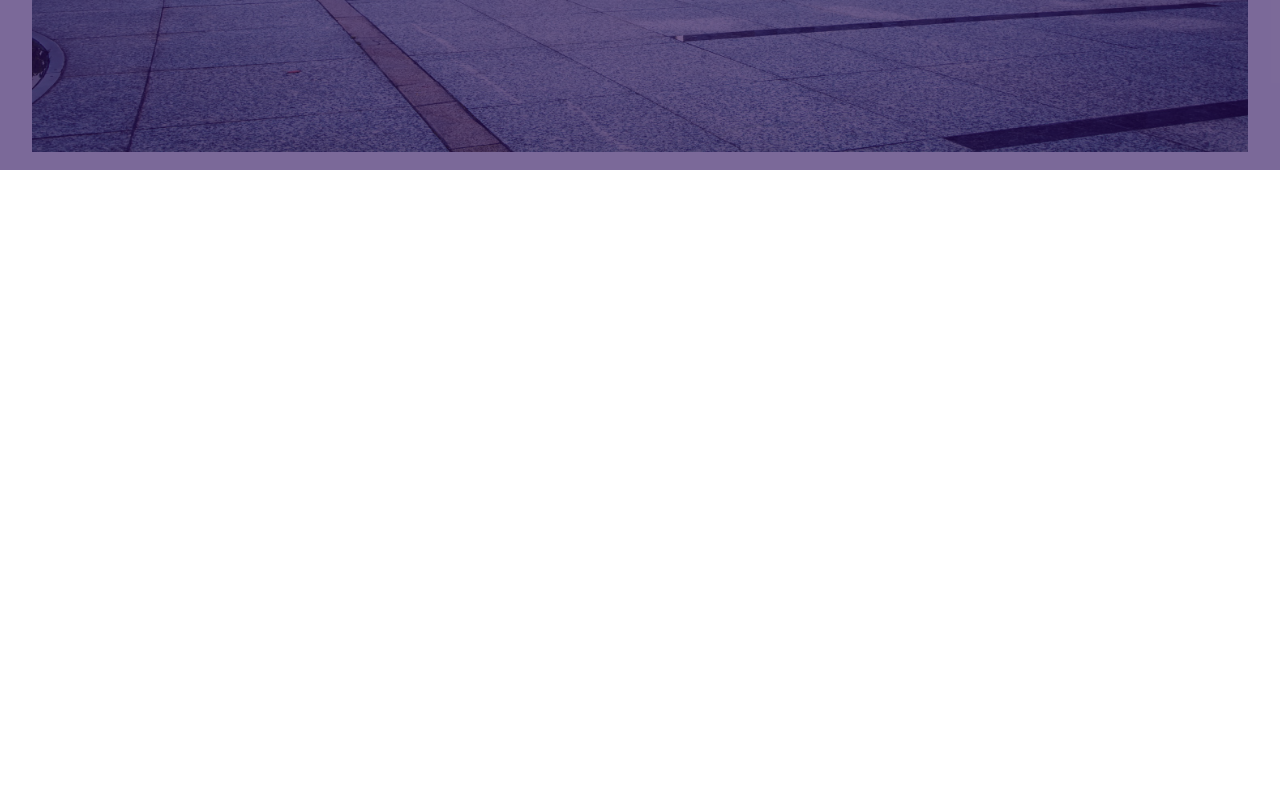
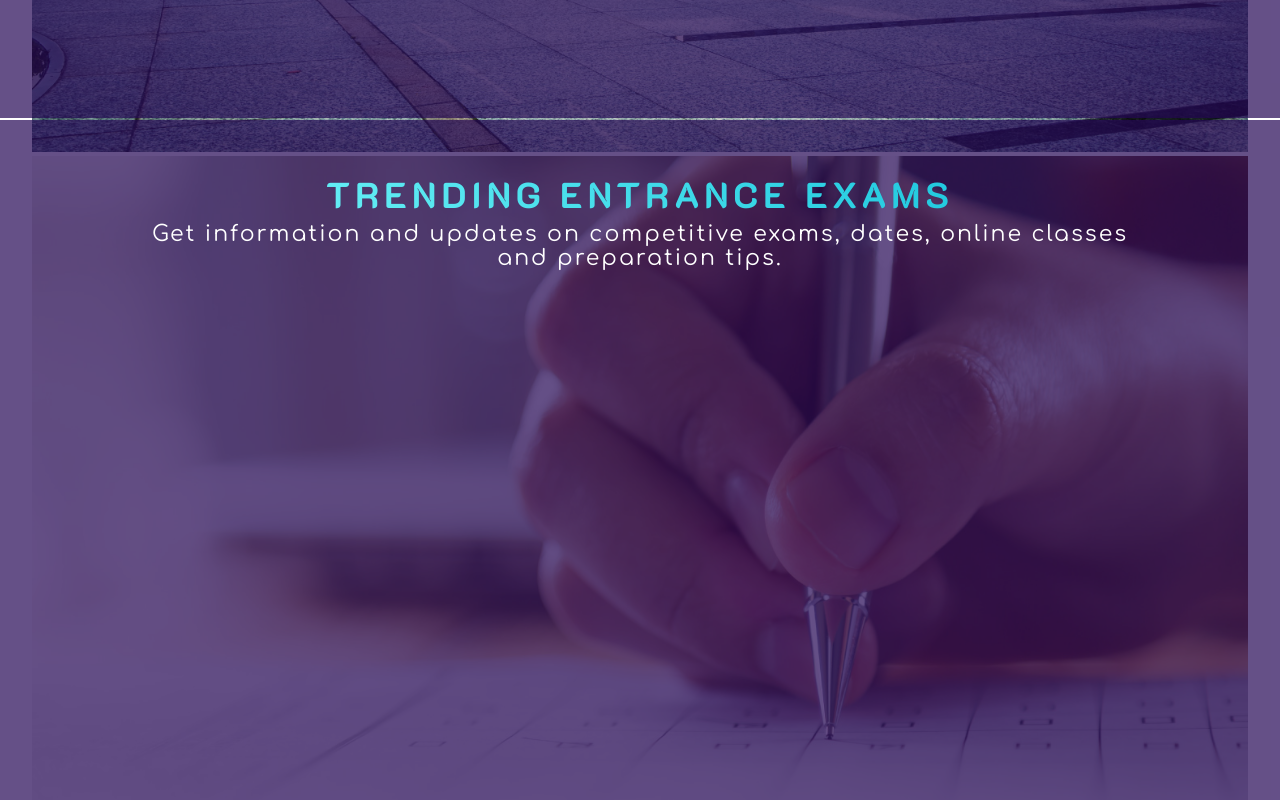
Before and after one commit to ujjwxl/collegeclub, a React (Vite) app in the folder frontend/: page / in a window 1280 px wide. Shown: the part 680-1480 px from the top of the page. Before the commit the page ends 868 px from the top, so only its background shows below. Built offline with nearby package versions, Linux system fonts and the light colour scheme.

Commit message:
commit 10
added 2nd portion

```diff
--- a/frontend/src/pages/Home/Home.css
+++ b/frontend/src/pages/Home/Home.css
@@ -1,4 +1,6 @@
 @import url('https://fonts.googleapis.com/css2?family=Comfortaa:wght@300..700&display=swap');
+@import url('https://fonts.googleapis.com/css2?family=K2D:ital,wght@0,100;0,200;0,300;0,400;0,500;0,600;0,700;0,800;1,100;1,200;1,300;1,400;1,500;1,600;1,700;1,800&display=swap');
+
 
 .home1-img{
     height: 100vh;
@@ -11,9 +13,9 @@
     top: 50px;
     left: 0;
     width: 100%;
-    height: 100%;
+    height: 93.5%;
     /* background-color: rgba(0, 0, 0, 0.5); */
-    background-color: rgba(36, 6, 85, 0.6);
+    background-color: rgba(36, 6, 85, 0.7);
     color: white;
     text-align: center;
     padding: 20px;
@@ -75,3 +77,39 @@
 .home-hero-right {
     background-color: blue;
 }
+
+.home2-img{
+    height: 100vh;
+    width: 100%;
+}
+
+.home-two-overlay {
+    position: absolute;
+    top: 100%;
+    left: 0;
+    width: 100%;
+    height: 100%;
+    /* background-color: rgba(0, 0, 0, 0.5); */
+    background-color: rgba(36, 6, 85, 0.7);
+    color: white;
+    text-align: center;
+    padding: 20px;
+    box-sizing: border-box;
+    font-family: "Comfortaa", sans-serif;
+    font-size: 1.5rem;
+}
+
+.home-two-h2{
+    background: -webkit-linear-gradient(45deg, #84FFFF, #00B8D4);
+    -webkit-background-clip: text;
+    -webkit-text-fill-color: transparent;
+    margin-bottom: 0px;
+    font-family: "K2D", sans-serif;
+    letter-spacing: 5px;
+}
+
+.home-two-p{
+    margin-top: 5px;
+    font-size: 22px;
+    letter-spacing: 2px;
+}
--- a/frontend/src/pages/Home/Home.jsx
+++ b/frontend/src/pages/Home/Home.jsx
@@ -2,6 +2,7 @@ import React from 'react'
 import './Home.css'
 import Navbar from '../../components/Navbar/Navbar'
 import home1 from '../../assets/home-1.jpg';
+import home2 from '../../assets/home-2.jpg';
 import searchIcon from '../../assets/search-icon.png'
 
 export const Home = () => {
@@ -35,6 +36,13 @@ export const Home = () => {
 
         </div>
       </div>
+      <div>
+      <img src={home2} alt="" className='home2-img'></img>
+        <div className='home-two-overlay'>
+          <h2 className='home-two-h2'>TRENDING ENTRANCE EXAMS</h2>
+          <p className='home-two-p'>Get information and updates on competitive exams, dates, online classes<br></br> and preparation tips.</p>
+        </div>
+      </div>
 
     </>
   )
```
Also changed, not shown: frontend/src/assets/home-2.jpg (added).
